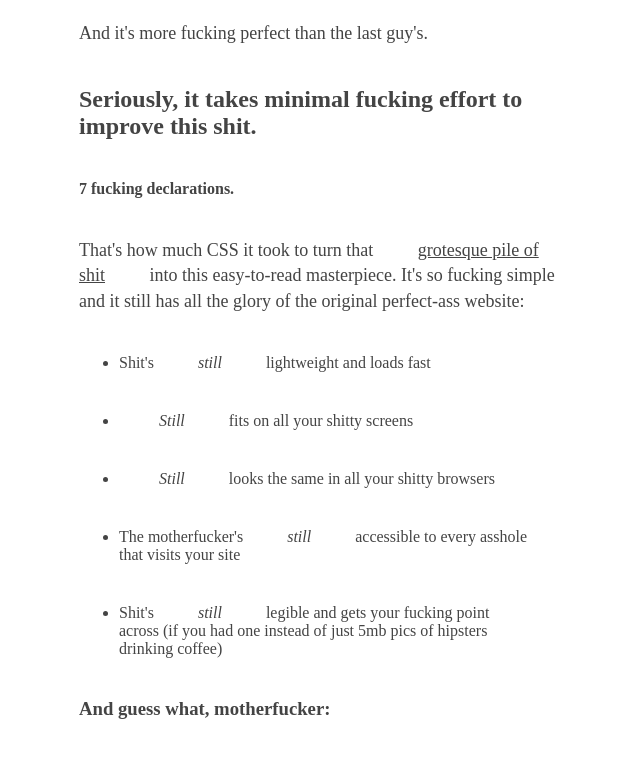
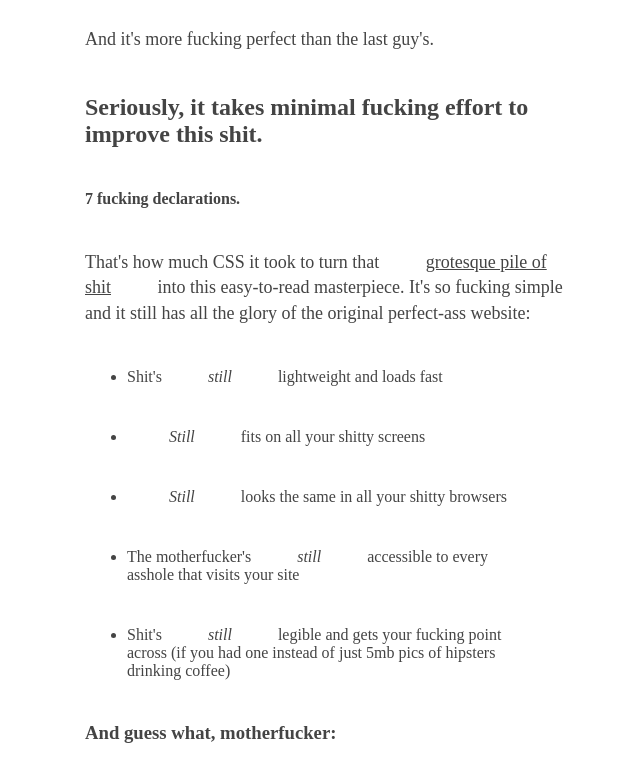
Before and after one commit to MutmutBlop/bettermotherfuckingwebsite, a plain HTML site: page index.html in a window 1280 px wide. Shown: the part 173-930 px from the top of the page, without its empty margins (41-681 px from the left). Drawn offline with Linux system fonts and the light colour scheme.

Commit message:
Nouveau test

```diff
--- a/style.css
+++ b/style.css
@@ -1,6 +1,6 @@
 *
 {color: #444;
-  margin: 40px;
+  margin: 42px;
   max-width: 650px;
   padding: 0
 }
```
Also changed, not shown: index.html (+1 -1 lines).
